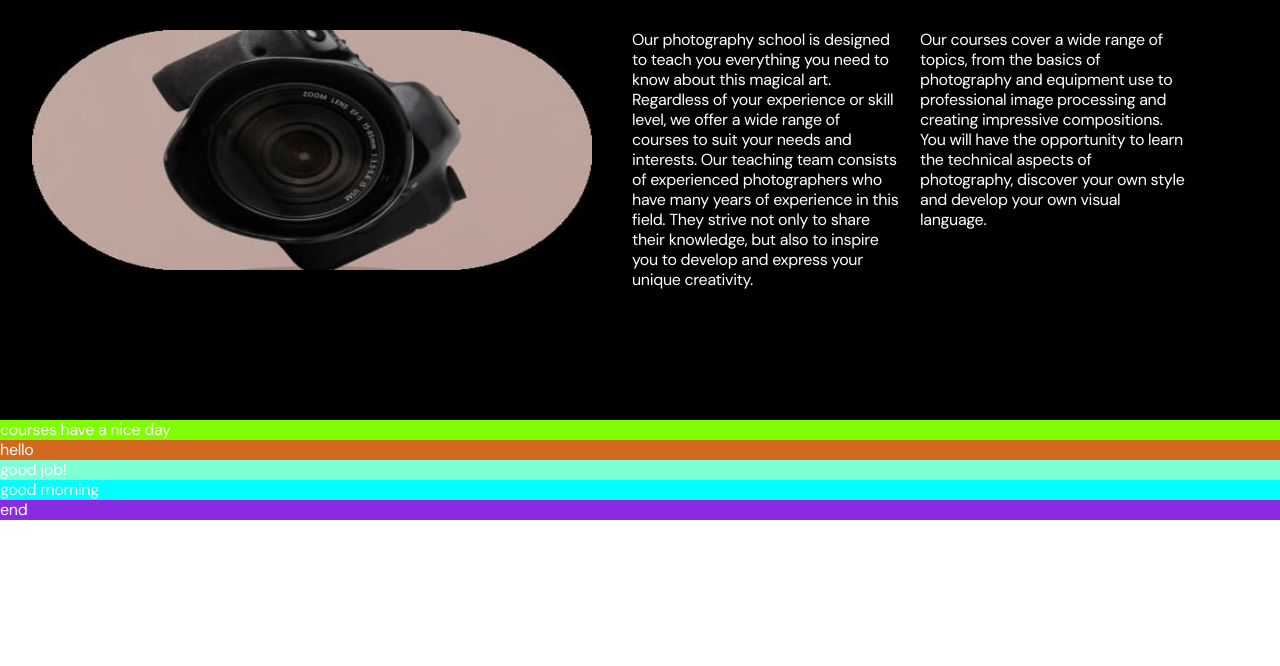
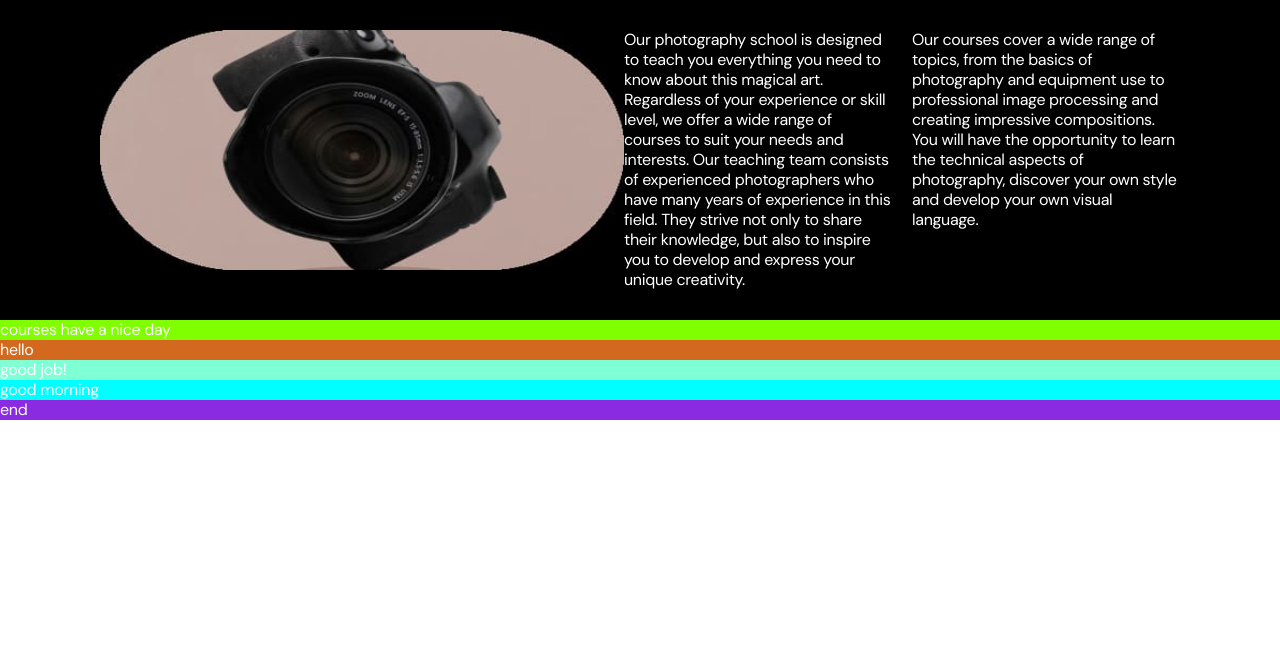
Before and after one commit to NataliaIvasiv/our-first-team-project, a website built with Vite: page src/index.html in a window 1280 px wide. Shown: the part 134-800 px from the top of the page. Built offline with nearby package versions, Linux system fonts and the light colour scheme.

Commit message:
fixed padding

```diff
--- a/src/css/about-us.css
+++ b/src/css/about-us.css
@@ -1,8 +1,6 @@
 
 .about-us{
     background-color: black;
-    padding: 0 20px;
-    padding-bottom: 80px;
     width: 100%;
     min-width: 320px;
 }
@@ -53,8 +51,6 @@
     .about-us {
         width: 100%;
     max-width: 768px;
-    padding: 0 32px;
-    padding-bottom: 100px;
     }
 
 .about-us-title {
@@ -95,7 +91,7 @@
         width: 560px;
         height: 240px;
         margin-right: 40px;
-        flex-shrink: 0;
+        /* flex-shrink: 0; */
     }
 
     .about-us-p {
```
